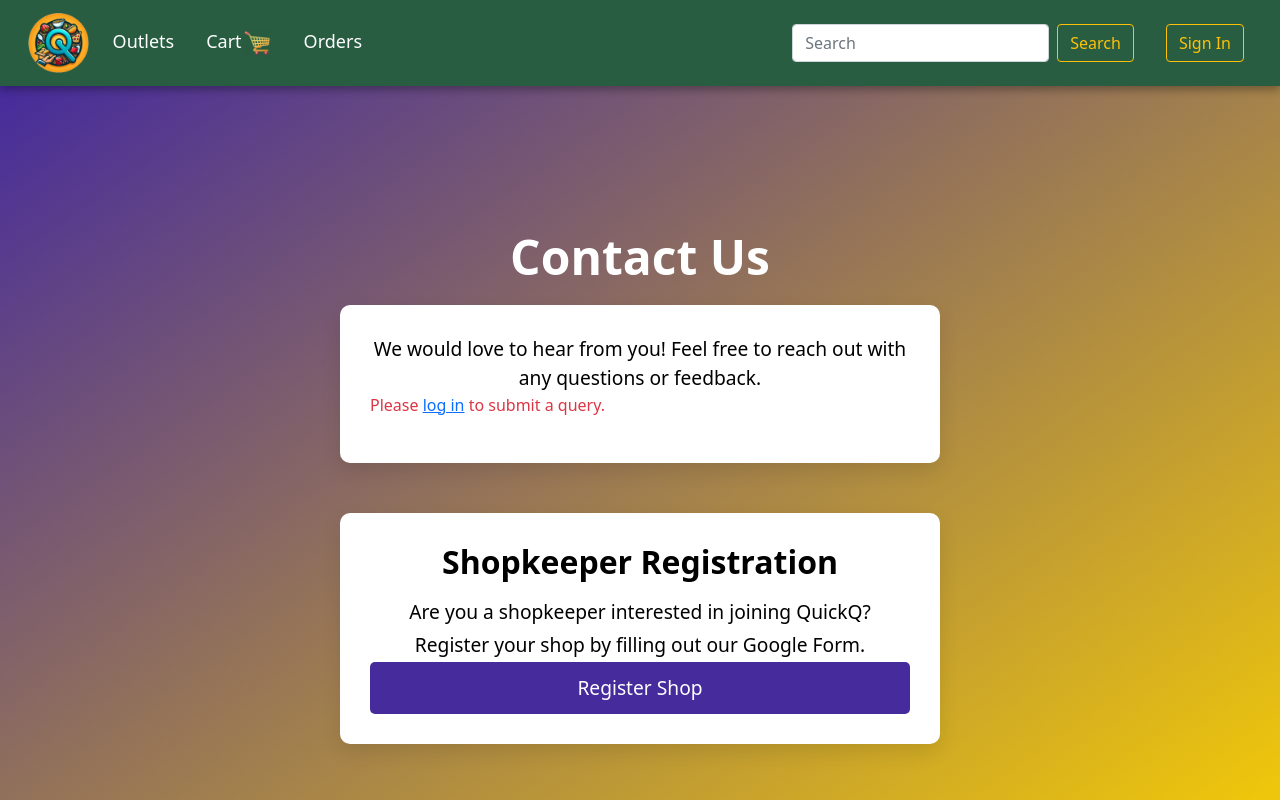
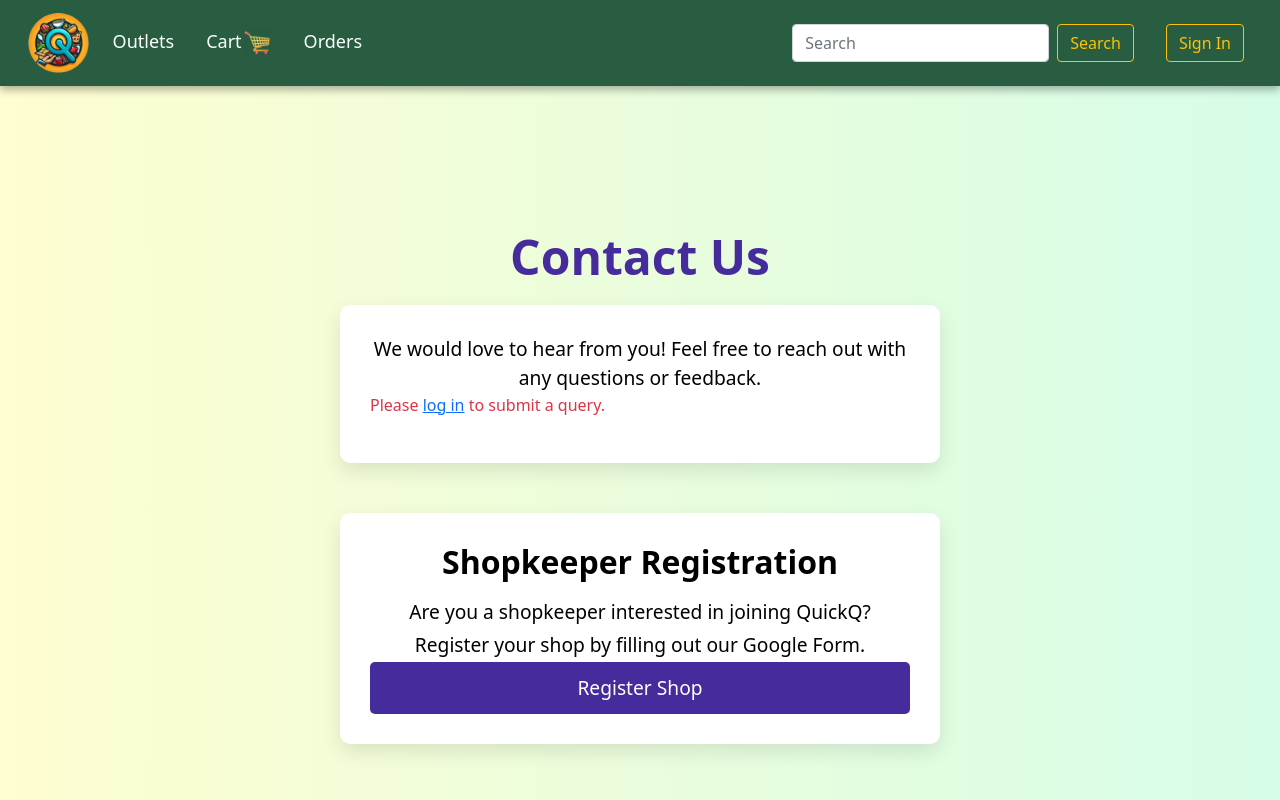
Before and after one commit to shribreeze/RapidQ-Web, a React (Create React App) app in the folder frontend/: page /contact in a window 1280 px wide. Shown: the top 800 px of the page. Built offline with nearby package versions, Linux system fonts and the light colour scheme; no server answers.

Commit message:
minor changes

```diff
--- a/frontend/src/components/Contact.css
+++ b/frontend/src/components/Contact.css
@@ -4,8 +4,9 @@
     align-items: center;
     justify-content: center;
     padding: 40px;
-    background: linear-gradient(145deg, #462B9C, #f9d002);
+    /* background: linear-gradient(145deg, #462B9C, #f9d002); */
   /* background: linear-gradient(145deg, #d2e1ff, #fffdd1); */
+    background: linear-gradient(90deg, #fffdd1, #d6fde8);
     min-height: 100vh;
     width: 100%;
     box-sizing: border-box;
@@ -14,7 +15,7 @@
 
   .contact-title {
     font-size: 3rem;
-    color: #fff;
+    color: #462B9C;
     margin-bottom: 20px;
     font-weight: bold;
     text-align: center;
--- a/frontend/src/components/OurTeam.js
+++ b/frontend/src/components/OurTeam.js
@@ -68,12 +68,13 @@ const OurTeam = () => {
             ref={sameerVideoRef}
             muted
             className="team-member-video"
+            preload="metadata"
           >
             <source src="/sameerVid2.mp4" type="video/mp4" />
           </video>
           <div className="team-member-info">
             <h3>Sameer Gautam</h3>
-            <p>Founder & Frontend Developer</p>
+            <p>Founder & Frontend Developer, Mobile App Developer</p>
           </div>
         </div>
 
@@ -83,6 +84,7 @@ const OurTeam = () => {
             ref={atharvVideoRef}
             muted
             className="team-member-video"
+            preload="metadata"
           >
             <source src="/atharvVid.mp4" type="video/mp4" />
           </video>
@@ -98,6 +100,7 @@ const OurTeam = () => {
             ref={divyanshuVideoRef}
             muted
             className="team-member-video"
+            preload="metadata"
           >
             <source src="/divyanshuVid.mp4" type="video/mp4" />
           </video>
```
